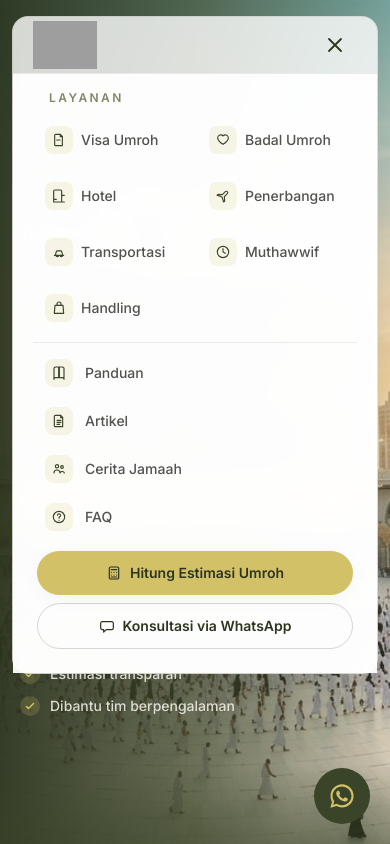
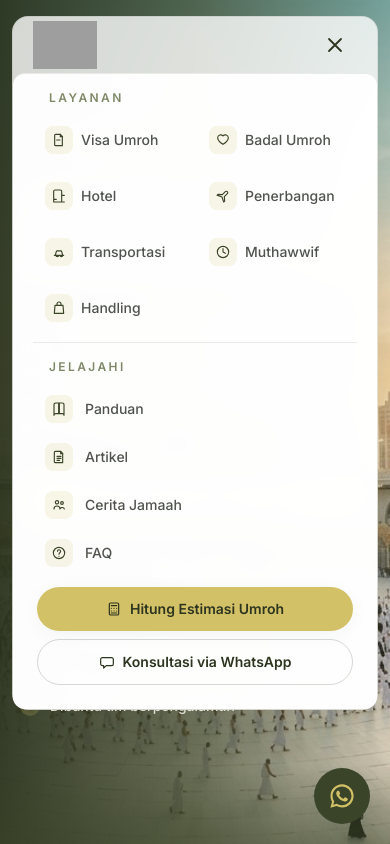
Before and after one commit to adityamzr/sht-web, a Nuxt app: page / in a window 390 px wide. Both pictures are taken after a click on the button "Buka menu navigasi". Shown: the top 844 px of the page. Built offline with nearby package versions, Linux system fonts and the light colour scheme; grey boxes are pictures that could not be loaded.

Commit message:
fix(): mobile navbar

```diff
--- a/components/SiteHeader.vue
+++ b/components/SiteHeader.vue
@@ -112,7 +112,7 @@ watch(
     </Container>
 
     <Transition enter-active-class="transition-[max-height,opacity] duration-300 ease-out" enter-from-class="max-h-0 opacity-0" enter-to-class="max-h-[600px] opacity-100" leave-active-class="transition-[max-height,opacity] duration-250 ease-in" leave-from-class="max-h-[600px] opacity-100" leave-to-class="max-h-0 opacity-0">
-      <div v-show="isOpen" id="mobile-menu" class="max-h-[600px] border-t border-sht-olive/10 bg-white/95 lg:hidden">
+      <div v-show="isOpen" id="mobile-menu" class="min-h-[600px] border-t border-sht-olive/10 bg-white/95 lg:hidden rounded-xl">
         <Container>
           <nav class="py-4" aria-label="Navigasi seluler">
             <p class="px-4 pb-2 text-xs font-semibold uppercase tracking-[0.2em] text-sht-sage">Layanan</p>
@@ -131,6 +131,7 @@ watch(
               </NuxtLink>
             </div>
             <div class="mt-2 space-y-1 border-t border-sht-stone/70 pt-2">
+              <p class="mt-2 px-4 pb-2 text-xs font-semibold uppercase tracking-[0.2em] text-sht-sage">Jelajahi</p>
               <NuxtLink v-for="item in navItems" :key="item.label" :to="item.to" class="flex min-h-[44px] items-center gap-3 rounded-xl px-3 py-2 text-sm font-medium text-sht-charcoal/80 hover:bg-sht-off-white hover:text-sht-olive-dark">
                 <span class="flex h-7 w-7 shrink-0 items-center justify-center rounded-lg bg-sht-gold/15 text-sht-olive" aria-hidden="true">
                   <svg v-if="item.icon === 'guide'" class="h-4 w-4" viewBox="0 0 24 24" fill="none" stroke="currentColor" stroke-width="1.7"><path stroke-linecap="round" stroke-linejoin="round" d="M4.5 5.5A2.5 2.5 0 0 1 7 3h4.5v16H7a2.5 2.5 0 0 0-2.5 2.5v-16Z"/><path stroke-linecap="round" stroke-linejoin="round" d="M19.5 5.5A2.5 2.5 0 0 0 17 3h-4.5v16H17a2.5 2.5 0 0 1 2.5 2.5v-16Z"/></svg>
```
